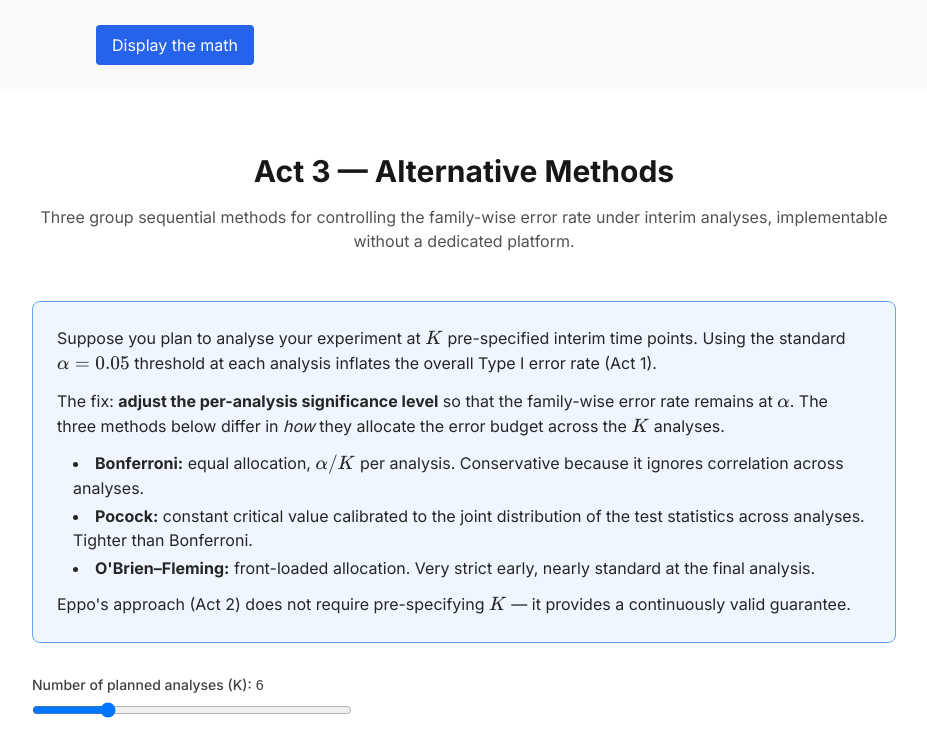
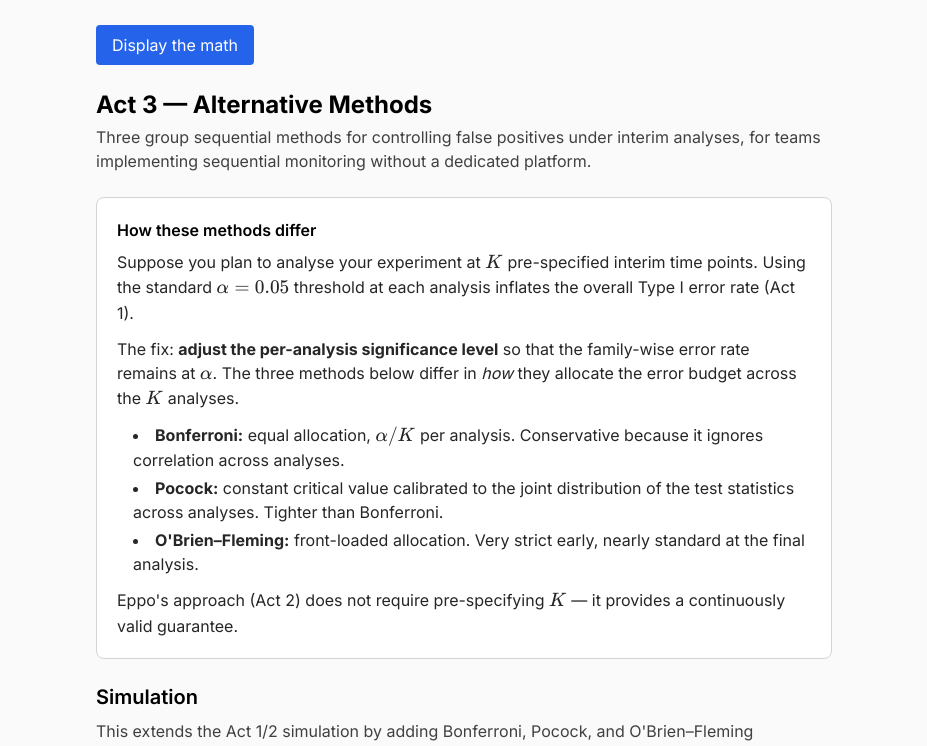
Before and after one commit to n-levy/sequential_testing, a Next.js app in the folder site/: page /short in a window 1280 px wide. Shown: the part 5380-6126 px from the top of the page, without its empty margins (288-1215 px from the left). Built offline with nearby package versions, Linux system fonts and the light colour scheme.

Commit message:
Align Act 3 narrative and styling with Acts 1 and 2

```diff
--- a/site/components/act3/Act3.tsx
+++ b/site/components/act3/Act3.tsx
@@ -1,6 +1,5 @@
 "use client";
 import React, { useState } from 'react';
-import { EppoFPRReport } from './EppoFPRReport'
 import { Card, CardHeader, CardTitle, CardContent } from '../ui/Card'
 import { InlineMath, BlockMath } from '../ui/Math'
 import { BonferroniImpl } from './BonferroniImpl'
@@ -9,24 +8,19 @@ import { ObfImpl } from './ObfImpl'
 import { ABTestSim } from '../shared/ABTestSim'
 
 export function Act3() {
-  const [selectedMethod, setSelectedMethod] = useState<string | null>(null)
   const [K, setK] = useState(6)
 
   return (
-    <section id="act3" className="py-16 bg-white">
-      <div className="max-w-4xl mx-auto px-4">
-        <div className="text-center mb-12">
-          <h2 className="text-3xl font-bold text-neutral-900 mb-4">
-            Act 3 &mdash; Alternative Methods
-          </h2>
-          <p className="text-neutral-600">
-            Three group sequential methods for controlling the family-wise error rate
-            under interim analyses, implementable without a dedicated platform.
-          </p>
-        </div>
+    <div id="act3" className="max-w-3xl mx-auto px-4">
+      <h2 className="text-2xl font-bold mb-1">Act 3 — Alternative Methods</h2>
+      <p className="text-neutral-700 mb-6">
+        Three group sequential methods for controlling false positives under interim analyses,
+        for teams implementing sequential monitoring without a dedicated platform.
+      </p>
 
         {/* ── Intuition ── */}
-        <div className="bg-blue-50 border border-blue-400 rounded-lg p-6 mb-8">
+        <div className="bg-white border border-neutral-300 rounded-lg p-5 mb-6">
+          <h4 className="font-semibold mb-2">How these methods differ</h4>
           <div className="text-neutral-800 space-y-3">
             <p>
               Suppose you plan to analyse your experiment at <InlineMath>{`K`}</InlineMath> pre-specified
@@ -53,6 +47,11 @@ export function Act3() {
 
         {/* ── K slider ── */}
         <div className="mb-6">
+          <h3 className="text-xl font-semibold mb-2">Simulation</h3>
+          <p className="text-neutral-700 mb-3">
+            This extends the Act 1/2 simulation by adding Bonferroni, Pocock, and O&apos;Brien&ndash;Fleming
+            confidence intervals, so you can compare all methods under the same settings.
+          </p>
           <label className="block text-sm font-medium text-neutral-700 mb-1">
             Number of planned analyses (K): <span className="font-mono">{K}</span>
           </label>
@@ -65,7 +64,7 @@ export function Act3() {
 
         {/* ── All Methods ── */}
         <div className="flex flex-col gap-6 mb-8">
-          <Card className="bg-blue-50">
+          <Card className="bg-white border border-neutral-300">
             <CardHeader>
               <CardTitle className="text-blue-700">Method 1: Bonferroni</CardTitle>
             </CardHeader>
@@ -77,7 +76,7 @@ export function Act3() {
             </CardContent>
             <BonferroniImpl />
           </Card>
-          <Card className="bg-orange-50">
+          <Card className="bg-white border border-neutral-300">
             <CardHeader>
               <CardTitle className="text-orange-700">Method 2: <a href="#ref-pocock-1977" className="text-blue-600 hover:text-blue-800">Pocock (1977)</a></CardTitle>
             </CardHeader>
@@ -88,7 +87,7 @@ export function Act3() {
             </CardContent>
             <PocockImpl />
           </Card>
-          <Card className="bg-blue-50">
+          <Card className="bg-white border border-neutral-300">
             <CardHeader>
               <CardTitle className="text-blue-700">Method 3: <a href="#ref-obrien-fleming-1979" className="text-blue-600 hover:text-blue-800">O'Brien–Fleming (1979)</a></CardTitle>
             </CardHeader>
@@ -103,7 +102,7 @@ export function Act3() {
 
 
         {/* ── Simulation: Share crossing each threshold ── */}
-        <h3 className="text-2xl font-bold text-neutral-900 mb-4">Simulation: Share Crossing Each Threshold</h3>
+        <h4 className="font-semibold mb-2">How methods compare in simulation</h4>
         <div className="mb-10">
           <ABTestSim
             layers={['fixed-ci', 'sequential-ci', 'pocock', 'obf', 'bonferroni']}
@@ -111,8 +110,11 @@ export function Act3() {
             defaultEffect={0}
             K={K}
             takeaway={<>
-              Simulation takeaway. For each method, this shows the share of 500 simulated A/B tests (effect = 0) that crossed the respective threshold at any point. When effect = 0, this is an A/A test; otherwise, it shows the probability of crossing under the simulated effect.<br /><br />
-              Note: The Eppo/Howard sequential CI is very conservative in this setting, with a type I error rate often well below 1%. One of the group sequential alternatives, especially O'Brien–Fleming or Pocock, may be a better choice for most practical A/B tests, as they are not overly conservative and still control the error rate under peeking.
+              <strong>Result interpretation:</strong> click &ldquo;Run 1000 repetitions&rdquo; to estimate how often each method crosses significance under the current settings.<br /><br />
+              <strong>Bonferroni:</strong> most conservative among the three DIY methods (lowest crossing share).<br />
+              <strong>Pocock:</strong> less conservative than Bonferroni with the same threshold at each look.<br />
+              <strong>O&apos;Brien&ndash;Fleming:</strong> very strict early, then close to classical thresholds at later looks.<br />
+              <strong>Sequential CI (Eppo):</strong> anytime-valid and typically conservative in this setup.
             </>}
           />
         </div>
@@ -185,7 +187,7 @@ export function Act3() {
         </div>
 
         {/* ── Key Takeaway ── */}
-        <div className="bg-yellow-50 border border-yellow-600 rounded-lg p-6 mb-10">
+        <div className="bg-yellow-50 border border-yellow-600 rounded-lg p-6 mb-8">
           <h4 className="font-bold text-yellow-900 mb-3">Key Takeaway</h4>
           <div className="text-neutral-800 space-y-3">
             <p><strong>Which method to use:</strong></p>
@@ -289,7 +291,6 @@ export function Act3() {
         </div>
 
         {/* (Removed duplicate CoinFlipMeanSim simulation; see ABTestSim block above) */}
-      </div>
-    </section>
+    </div>
   )
 }
```
